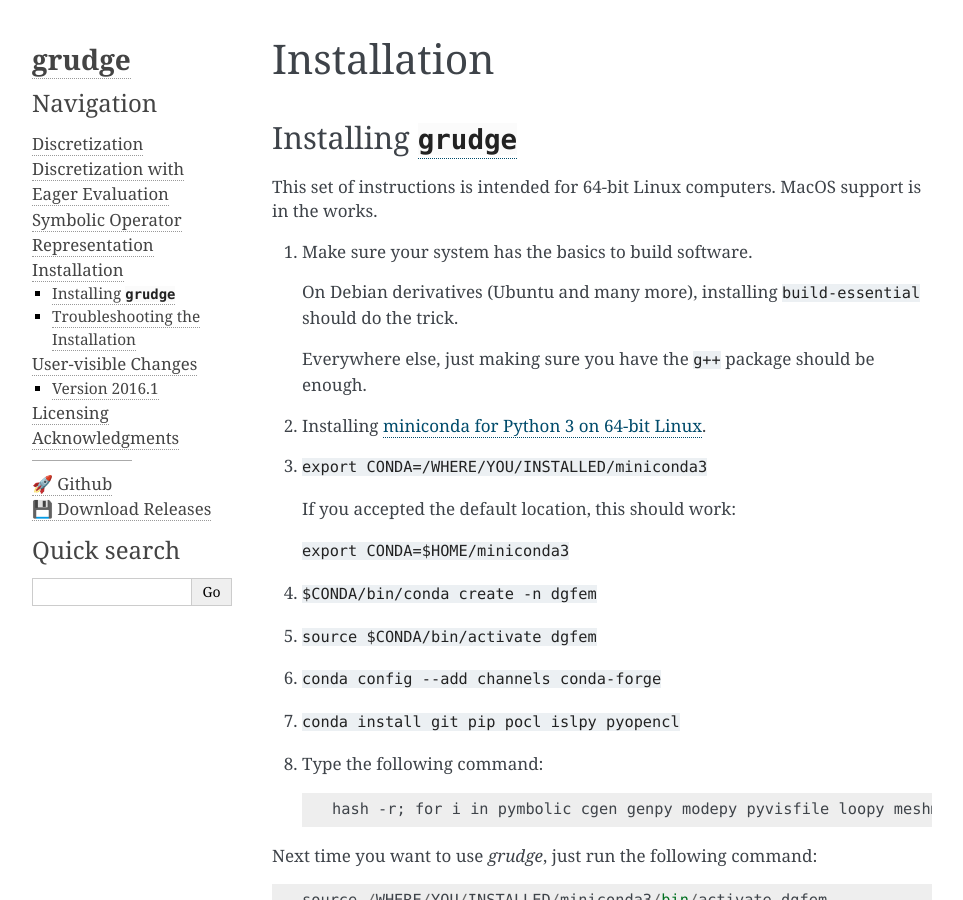
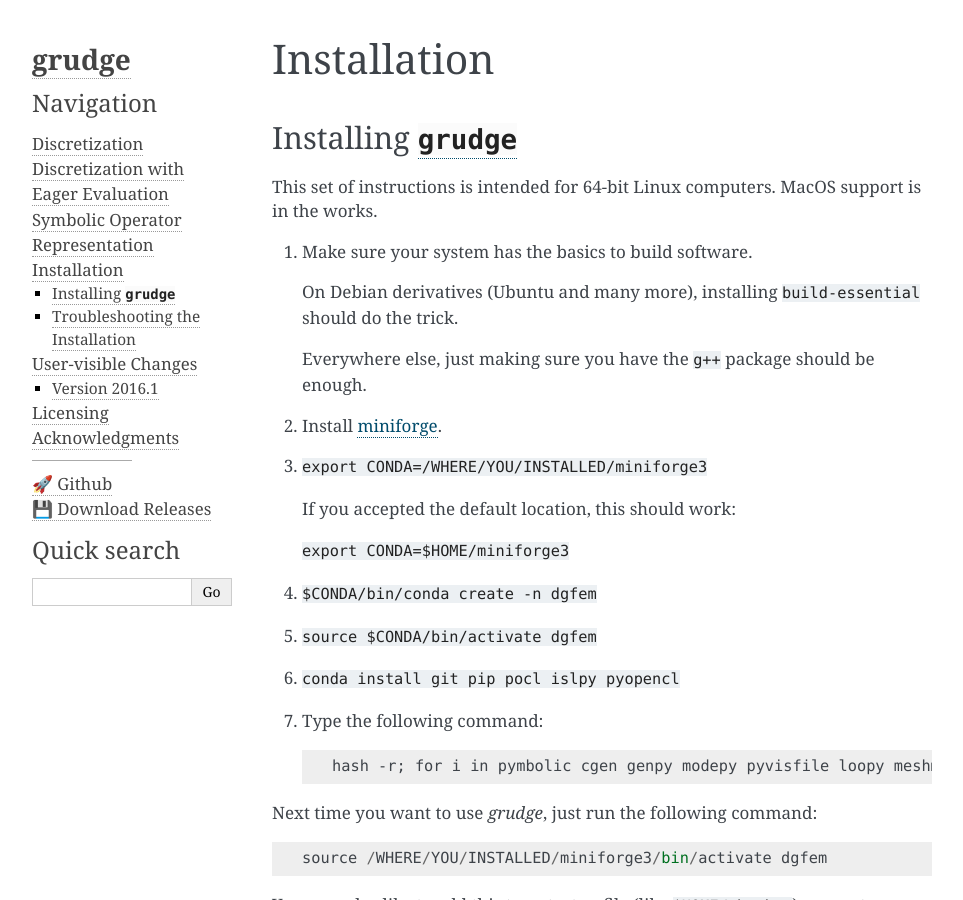
Before and after one commit to inducer/grudge, a Sphinx documentation site: the page built from doc/misc.rst, in a window 1280 px wide and 900 px high. Shown: the whole window, without its empty margins (148-1111 px from the left). Built offline with Sphinx 7.4.7, drawn with Linux system fonts in a browser that asks for light colours.

Commit message:
Switch install docs to miniforge

```diff
--- a/doc/misc.rst
+++ b/doc/misc.rst
@@ -17,19 +17,17 @@
     Everywhere else, just making sure you have the ``g++`` package should be
     enough.
 
-#.  Installing `miniconda for Python 3 on 64-bit Linux <https://conda.io/miniconda.html>`_.
+#.  Install `miniforge <https://github.com/conda-forge/miniforge>`__.
 
-#.  ``export CONDA=/WHERE/YOU/INSTALLED/miniconda3``
+#.  ``export CONDA=/WHERE/YOU/INSTALLED/miniforge3``
 
     If you accepted the default location, this should work:
 
-    ``export CONDA=$HOME/miniconda3``
+    ``export CONDA=$HOME/miniforge3``
 
 #.  ``$CONDA/bin/conda create -n dgfem``
 
 #.  ``source $CONDA/bin/activate dgfem``
-
-#.  ``conda config --add channels conda-forge``
 
 #.  ``conda install git pip pocl islpy pyopencl``
 
@@ -39,7 +37,7 @@
 
 Next time you want to use `grudge`, just run the following command::
 
-    source /WHERE/YOU/INSTALLED/miniconda3/bin/activate dgfem
+    source /WHERE/YOU/INSTALLED/miniforge3/bin/activate dgfem
 
 You may also like to add this to a startup file (like :file:`$HOME/.bashrc`) or create an alias for it.
 
```
